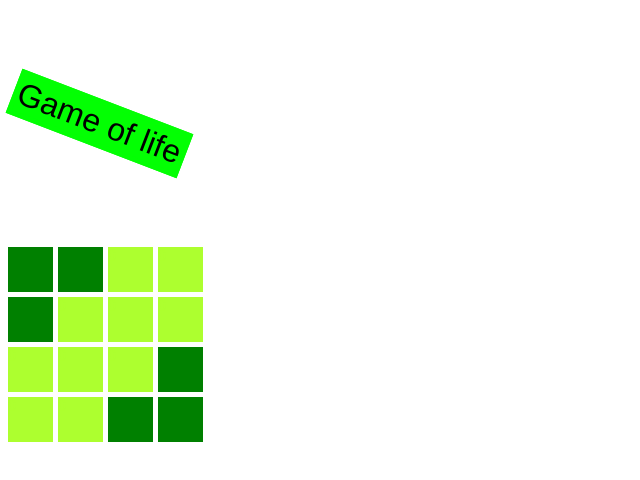
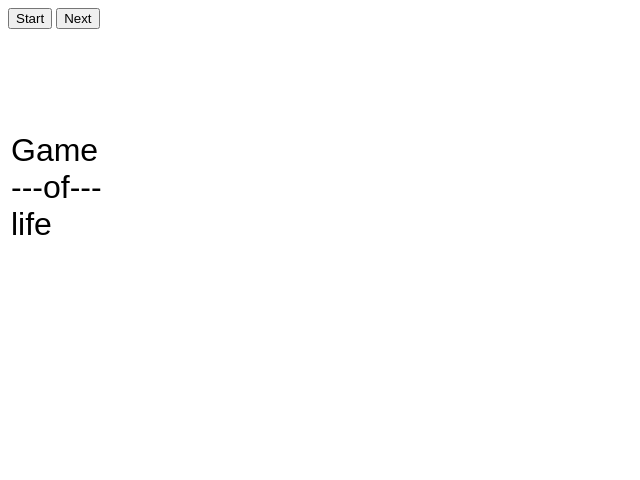
Before and after one commit to EwanLenhard/game-of-life, a plain HTML site: page index.html in a window 1280 px wide. Shown: the whole page, without its empty margins (0-640 px from the left). Drawn offline with Linux system fonts and the light colour scheme.

Commit message:
Creat loop function with buttons (Issue #7)

```diff
--- a/css/main.css
+++ b/css/main.css
@@ -1,28 +1,26 @@
 p {
     color: black;
-    border: 5px solid rgb(3, 255, 3);
+    border: 3px solid white;
     display: block;
-    width: 173px;
+    width: 100px;
     margin-top: 100px;
     margin-bottom: 100px;
-    transform: rotate(21deg);
-    font-family: Arial;
+    font-family: arial;
     font-size: xx-large;
-    background: rgb(3, 255, 3);
 }
 
 .cell {
-    border: 5px solid white;
+    border: 5px solid rgb(249, 249, 249);
     height: 40px;
     width: 40px;
 }
 
-.dead {
-    background-color: greenyellow;
-    color: greenyellow;
+.alive {
+    background-color: rgb(26, 196, 85);
+    color: rgb(26, 196, 85);
 }
 
-.alive {
-    background-color: green;
-    color: green;
+.dead {
+    background-color: rgb(36, 36, 36);
+    color: rgb(36, 36, 36);
 }
--- a/index.html
+++ b/index.html
@@ -13,10 +13,12 @@
 
 <body>
 
+<button onclick="startOrStop()">Start</button>
 
+<button onclick="nextEvoulution()">Next</button>
 
 <!-- Add your site or application content here -->
-<p>Game of life</p>
+<p>Game ---of--- life</p>
 
 <div id="cell-container">
 
--- a/js/app.js
+++ b/js/app.js
@@ -8,6 +8,8 @@ let grid = [
 ];
 
 const gridContainerElement = document.getElementById('cell-container');
+
+var _isPaused=false;
 
 function creatEvolvedGrid(grid, newGrid) {
     for (y = 1; y < grid.length - 1; y++) {
@@ -87,14 +89,43 @@ function deleteGrid() {
     gridContainerElement.innerHTML = '';
 }
 
-function startSimulation(cycles) {
-    for (duration = 1; duration <= cycles; duration++) {
+function startSimulation() {
+    var loopTimeout = function(i, interval, func) {
+
+        if(!_isPaused) {
+            return;
+        }
+        // Call the function
+        func(i);
+
+        i++;
+
+        // "loop"
+        setTimeout(function() {
+            loopTimeout(i, interval, func);
+        }, interval);
+    }
+    loopTimeout(0, 300, function(i) {
         let newGrid = cloneGrid(grid);
         deleteGrid();
         creatEvolvedGrid(grid, newGrid);
         grid = newGrid;
+    });
+}
+
+setGridSize(grid.length - 2);
+
+function startOrStop() {
+    _isPaused = !_isPaused;
+    console.log (_isPaused);
+    if(_isPaused) {
+        startSimulation();
     }
 }
 
-setGridSize(grid.length - 2);
-startSimulation(10);
+function nextEvoulution() {
+    let newGrid = cloneGrid(grid);
+    deleteGrid();
+    creatEvolvedGrid(grid, newGrid);
+    grid = newGrid;
+}
```
